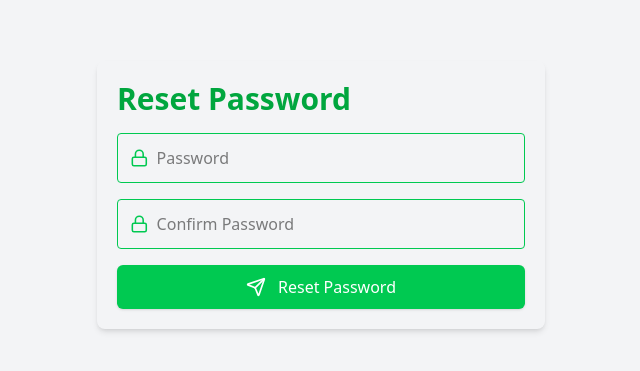
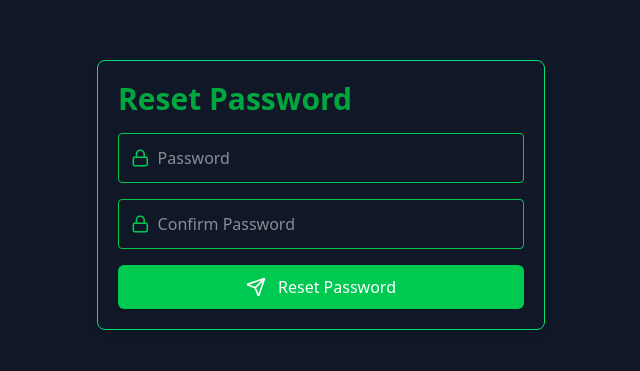
Before and after one commit to IncridableAcuman/shopper-commerce, a React (Vite) app in the folder client/: page /reset-password in a window 1280 px wide. Shown: the part 205-576 px from the top of the page, without its empty margins (319-959 px from the left). Built offline with nearby package versions, Linux system fonts and the light colour scheme.

Commit message:
commerce

```diff
--- a/client/src/components/Navbar.jsx
+++ b/client/src/components/Navbar.jsx
@@ -9,17 +9,17 @@ const Navbar = () => {
         <img src="./logo.png" alt="logo" className='w-12 cursor-pointer' />
         <div className="flex items-center gap-4 sm:gap-6 md:gap-8 lg:gap-10">
               <Link to={"/"} className='hover:text-sky-700 transition duration-300'>Home</Link>
-              <Link to={"/men"} className='hover:text-sky-700 transition duration-300'>Men</Link>
-              <Link to={"/women"} className='hover:text-sky-700 transition duration-300'>Women</Link>
-              <Link to={"/kids"} className='hover:text-sky-700 transition duration-300'>Kids</Link>
-              <Link to={"/admin"} className='hover:text-sky-700 transition duration-300'>Admin</Link>
+              <Link to={"/men"} className='hover:text-green-700 transition duration-300'>Men</Link>
+              <Link to={"/women"} className='hover:text-green-700 transition duration-300'>Women</Link>
+              <Link to={"/kids"} className='hover:text-green-700 transition duration-300'>Kids</Link>
+              <Link to={"/admin"} className='hover:text-green-700 transition duration-300'>Admin</Link>
           </div>
           <div className="flex items-center gap-4 sm:gap-6 md:gap-8 lg:gap-10">
-            <button className='border border-gray-300 px-5 py-2 cursor-pointer rounded shadow
-             hover:bg-gray-300 hover:text-gray-900 transition duration-300' onClick={()=>navigate("/login")}>Login</button>
+            <button className='border border-green-500 px-5 py-2 cursor-pointer rounded shadow
+             hover:bg-green-500 hover:text-gray-900 transition duration-300' onClick={()=>navigate("/login")}>Login</button>
             <ShoppingBasket
-            className='cursor-pointer text-gray-400
-             hover:text-gray-600 transition duration-300'
+            className='cursor-pointer text-green-400
+             hover:text-green-600 transition duration-300'
               onClick={()=>navigate("/cart")}/>
           </div>
       </header>
--- a/client/src/pages/ForgotPassword.jsx
+++ b/client/src/pages/ForgotPassword.jsx
@@ -18,8 +18,8 @@ const ForgotPassword = () => {
   }
   return (
     <>
-    <div className="w-full h-screen flex items-center justify-center bg-gray-100">
-      <div className="w-full max-w-md p-5 rounded-lg shadow-md">
+    <div className="w-full h-screen flex items-center justify-center bg-gray-900 text-white">
+      <div className="w-full max-w-md p-5 rounded-lg shadow-md border border-green-400">
         <h1 className='text-3xl font-semibold pb-4 text-green-600'>Forgot Password</h1>
         <form className='space-y-4' onSubmit={handleSubmit}>
           <div className="flex items-center gap-2 border border-green-500 p-3 rounded placeholder:text-sm">
--- a/client/src/pages/Login.jsx
+++ b/client/src/pages/Login.jsx
@@ -24,8 +24,8 @@ const Login = () => {
 
   return (
     <>
-    <div className="w-full h-screen flex items-center justify-center bg-gray-100">
-      <div className="w-full max-w-md p-5 rounded-lg shadow-md">
+    <div className="w-full h-screen flex items-center justify-center bg-gray-900 text-white">
+      <div className="w-full max-w-md p-5 rounded-lg shadow-md border border-green-400">
         <h1 className='text-3xl font-semibold pb-4 text-green-600'>Sign In</h1>
         <form className='space-y-4' onSubmit={handleSubmit}>
           <div className="flex items-center gap-2 border border-green-500 p-3 rounded placeholder:text-sm">
--- a/client/src/pages/Register.jsx
+++ b/client/src/pages/Register.jsx
@@ -25,8 +25,8 @@ const Register = () => {
 
   return (
     <>
-    <div className="w-full h-screen flex items-center justify-center bg-gray-100">
-      <div className="w-full max-w-md p-5 rounded-lg shadow-md">
+    <div className="w-full h-screen flex items-center justify-center bg-gray-900 text-white">
+      <div className="w-full max-w-md p-5 rounded-lg shadow-md border border-green-400">
         <h1 className='text-3xl font-semibold pb-4 text-green-600'>Sign Up</h1>
         <form className='space-y-4' onSubmit={handleSubmit}>
           <div className="flex items-center gap-2 border border-green-500 p-3 rounded placeholder:text-sm">
--- a/client/src/pages/ResetPassword.jsx
+++ b/client/src/pages/ResetPassword.jsx
@@ -1,19 +1,45 @@
 import { Lock, Mail, Send } from 'lucide-react'
+import { useState } from 'react';
+import { useNavigate, useParams } from 'react-router-dom'
+import { toast } from 'react-toastify';
+import axiosInstance from '../hooks/axiosInstance';
 
 const ResetPassword = () => {
+  const {refreshToken}=useParams();
+  const [password,setPassword]=useState('');
+  const [confirmPassword,setConfirmPassword]=useState('');
+  const navigate=useNavigate();
+
+  const handleSubmit=async (e)=>{
+    e.preventDefault();
+    if(password!==confirmPassword){
+      toast.info("Password must be equal");
+      navigate("/login");
+    }
+    try {
+      await axiosInstance.put("/auth/reset-password",{refreshToken,password});
+      toast.success("Password updated successfully");
+    } catch (error) {
+      console.log(error);
+      toast.error(error?.response?.message || error?.message || "Forgot password failed!");
+    }
+  }
+
   return (
     <>
-    <div className="w-full h-screen flex items-center justify-center bg-gray-100">
-      <div className="w-full max-w-md p-5 rounded-lg shadow-md">
+    <div className="w-full h-screen flex items-center justify-center bg-gray-900 text-white">
+      <div className="w-full max-w-md p-5 rounded-lg shadow-md border border-green-400">
         <h1 className='text-3xl font-semibold pb-4 text-green-600'>Reset Password</h1>
-        <form className='space-y-4'>
+        <form className='space-y-4' onSubmit={handleSubmit}>
           <div className="flex items-center gap-2 border border-green-500 p-3 rounded placeholder:text-sm">
             <Lock size={20} className='text-green-500' />
-            <input type="password" placeholder='Password' className='outline-none w-full' />
+            <input type="password" placeholder='Password' className='outline-none w-full'
+            value={password} onChange={(e)=>setPassword(e.target.value)} />
           </div>
           <div className="flex items-center gap-2 border border-green-500 p-3 rounded placeholder:text-sm">
             <Lock size={20} className='text-green-500' />
-            <input type="password" placeholder='Confirm Password' className='outline-none w-full' />
+            <input type="password" placeholder='Confirm Password' className='outline-none w-full'
+            value={confirmPassword} onChange={(e)=>setConfirmPassword(e.target.value)} />
           </div>
           <div className="flex items-center justify-center gap-3 cursor-pointer bg-green-500 p-2.5 text-white rounded-md shadow hover:bg-green-600 transition duration-300">
             <Send size={20} />
```
